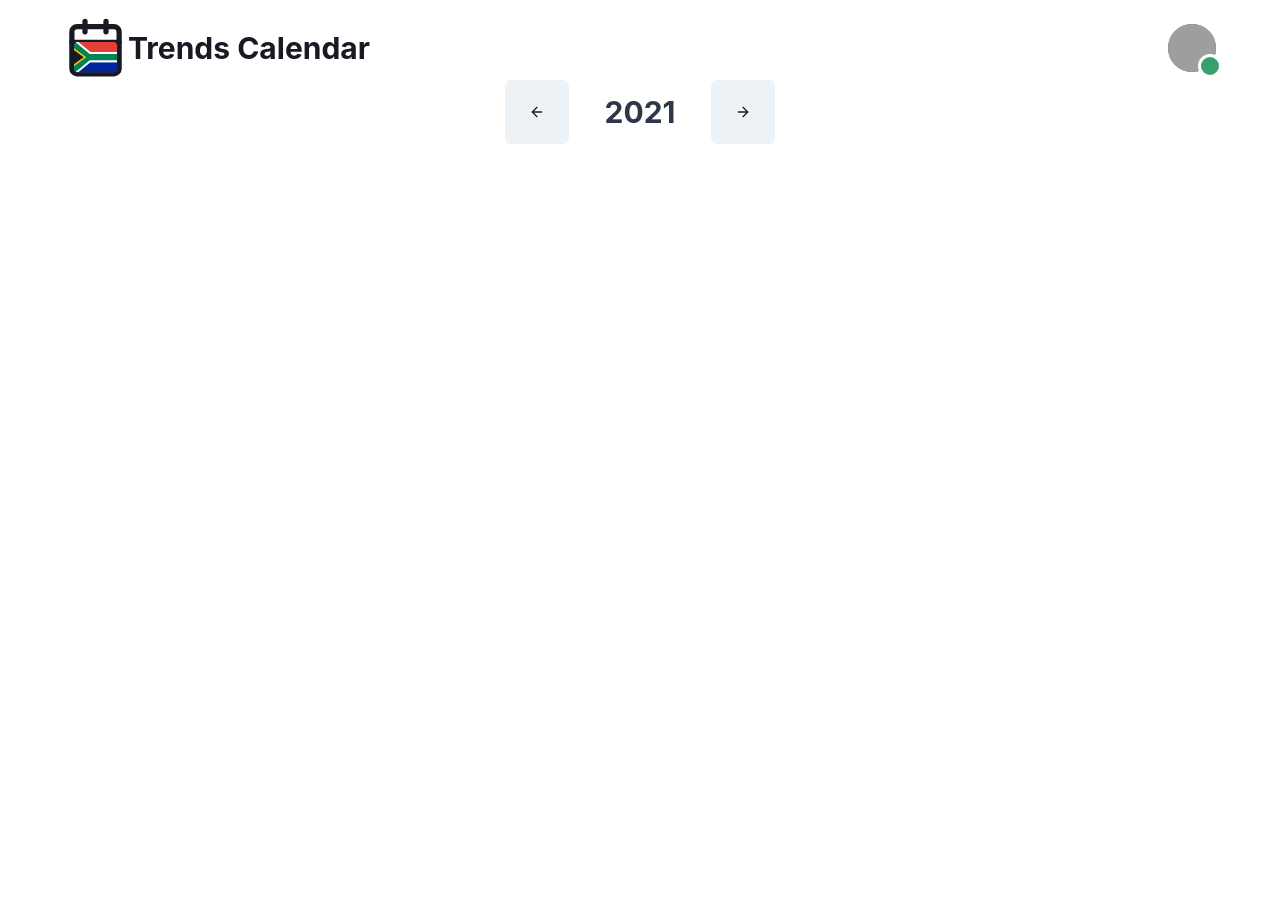
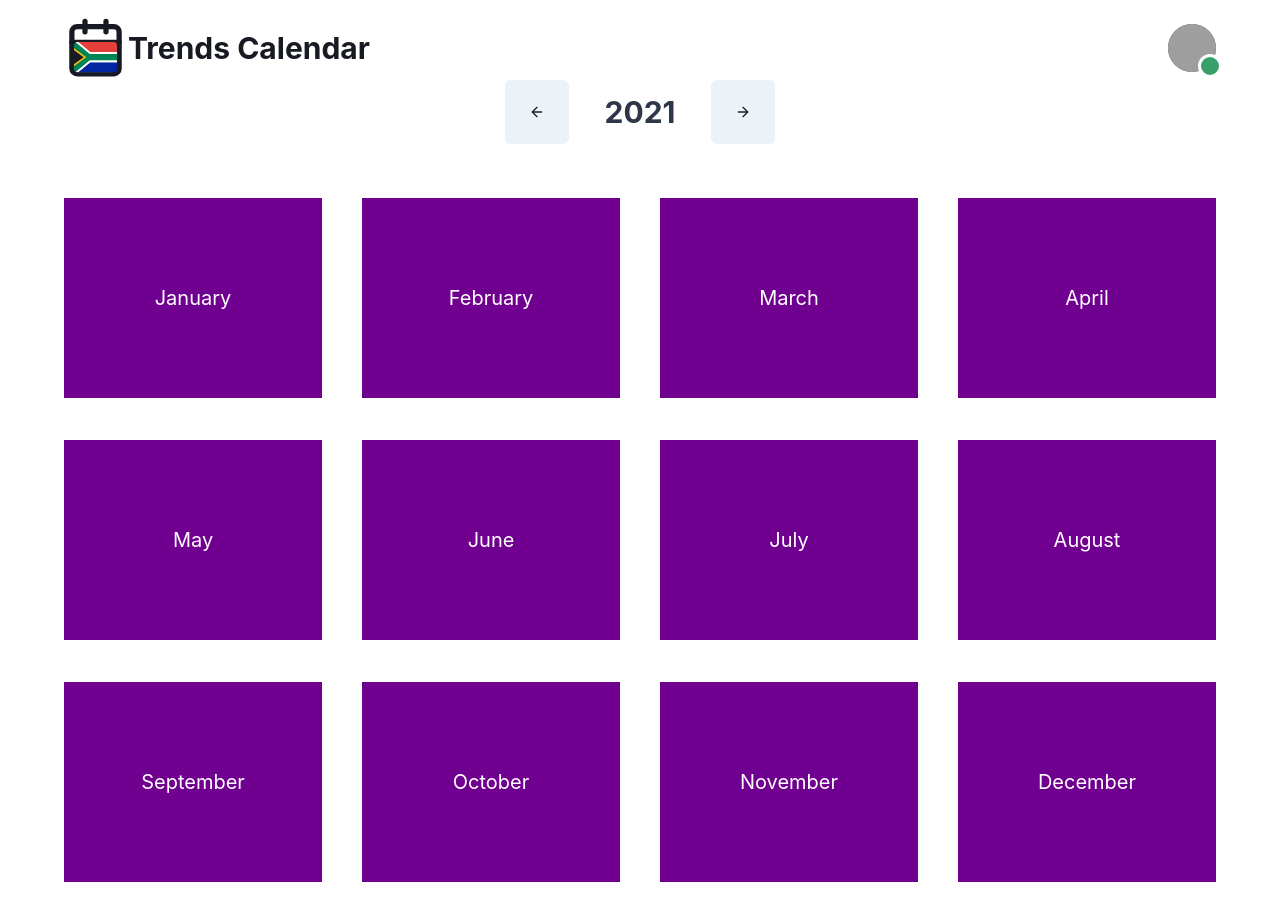
Before and after one commit to TebzaTheMan/sa-trends-calendar, a Next.js app: page / in a window 1280 px wide. Shown: the top 920 px of the page. Before the commit the page ends 800 px from the top, so only its background shows below. Built offline with nearby package versions, Linux system fonts and the light colour scheme; grey boxes are pictures that could not be loaded.

Commit message:
feat: add months view

```diff
--- /dev/null
+++ b/components/Month.tsx
@@ -0,0 +1,60 @@
+import { useState } from "react";
+import { Box, Center, IconButton, Text, Image } from "@chakra-ui/react";
+import { FiPlus } from "react-icons/fi";
+
+const Month = ({
+  imageURL,
+  month_name,
+}: {
+  imageURL: string;
+  month_name: string;
+}) => {
+  const [hover, setHover] = useState(false);
+  let height = "200";
+  return imageURL == "" ? (
+    <Box
+      onMouseEnter={() => setHover(true)}
+      onMouseLeave={() => setHover(false)}
+    >
+      <Text fontSize={"xl"} color={hover ? "gray.600" : "white"}>
+        {month_name}
+      </Text>
+      <Center bg="#70008F" h={height} color="white">
+        {hover ? (
+          <IconButton
+            aria-label="add image link"
+            icon={<FiPlus color="black" />}
+            isRound={true}
+            variant={"solid"}
+          />
+        ) : (
+          <Text
+            fontSize={"xl"}
+            align={"center"}
+            justifyContent={"center"}
+            color={"white"}
+          >
+            {month_name}
+          </Text>
+        )}
+      </Center>
+    </Box>
+  ) : (
+    <Box>
+      <Text fontSize={"xl"} color={"gray.600"}>
+        {month_name}
+      </Text>
+      <Image
+        height={height}
+        width={"100%"}
+        src={
+          imageURL == "" ? "https://i.postimg.cc/P5K1Tfzj/tree.jpg" : imageURL
+        }
+        alt={`${month_name} trend`}
+        fit="cover"
+      />
+    </Box>
+  );
+};
+
+export default Month;
--- /dev/null
+++ b/components/Months.tsx
@@ -0,0 +1,72 @@
+import { SimpleGrid } from "@chakra-ui/react";
+import Month from "./Month";
+
+const Months = () => {
+  const data = [
+    {
+      month_name: "January",
+      imageURL: "",
+    },
+    {
+      month_name: "February",
+      imageURL: "",
+    },
+    {
+      month_name: "March",
+      imageURL: "",
+    },
+    {
+      month_name: "April",
+      imageURL: "",
+    },
+    {
+      month_name: "May",
+      imageURL: "",
+    },
+    {
+      month_name: "June",
+      imageURL: "",
+    },
+    {
+      month_name: "July",
+      imageURL: "",
+    },
+    {
+      month_name: "August",
+      imageURL: "",
+    },
+    {
+      month_name: "September",
+      imageURL: "",
+    },
+    {
+      month_name: "October",
+      imageURL: "",
+    },
+    {
+      month_name: "November",
+      imageURL: "",
+    },
+    {
+      month_name: "December",
+      imageURL: "",
+    },
+  ];
+  return (
+    <SimpleGrid
+      mt={6}
+      columns={[1, 2, 3, 4]}
+      spacingX={["40px"]}
+      spacingY={["20px", "50px", "12px"]}
+    >
+      {data.map((monthObject, index) => {
+        const { month_name, imageURL } = monthObject;
+        return (
+          <Month key={index} month_name={month_name} imageURL={imageURL} />
+        );
+      })}
+    </SimpleGrid>
+  );
+};
+
+export default Months;
--- a/pages/index.tsx
+++ b/pages/index.tsx
@@ -1,6 +1,7 @@
 import type { NextPage } from "next";
 import Head from "next/head";
 import Header from "../components/Header";
+import Months from "../components/Months";
 import Navigation from "../components/Navigation";
 
 const Home: NextPage = () => {
@@ -17,6 +18,7 @@ const Home: NextPage = () => {
       </Head>
       <Header />
       <Navigation />
+      <Months />
     </>
   );
 };
```
